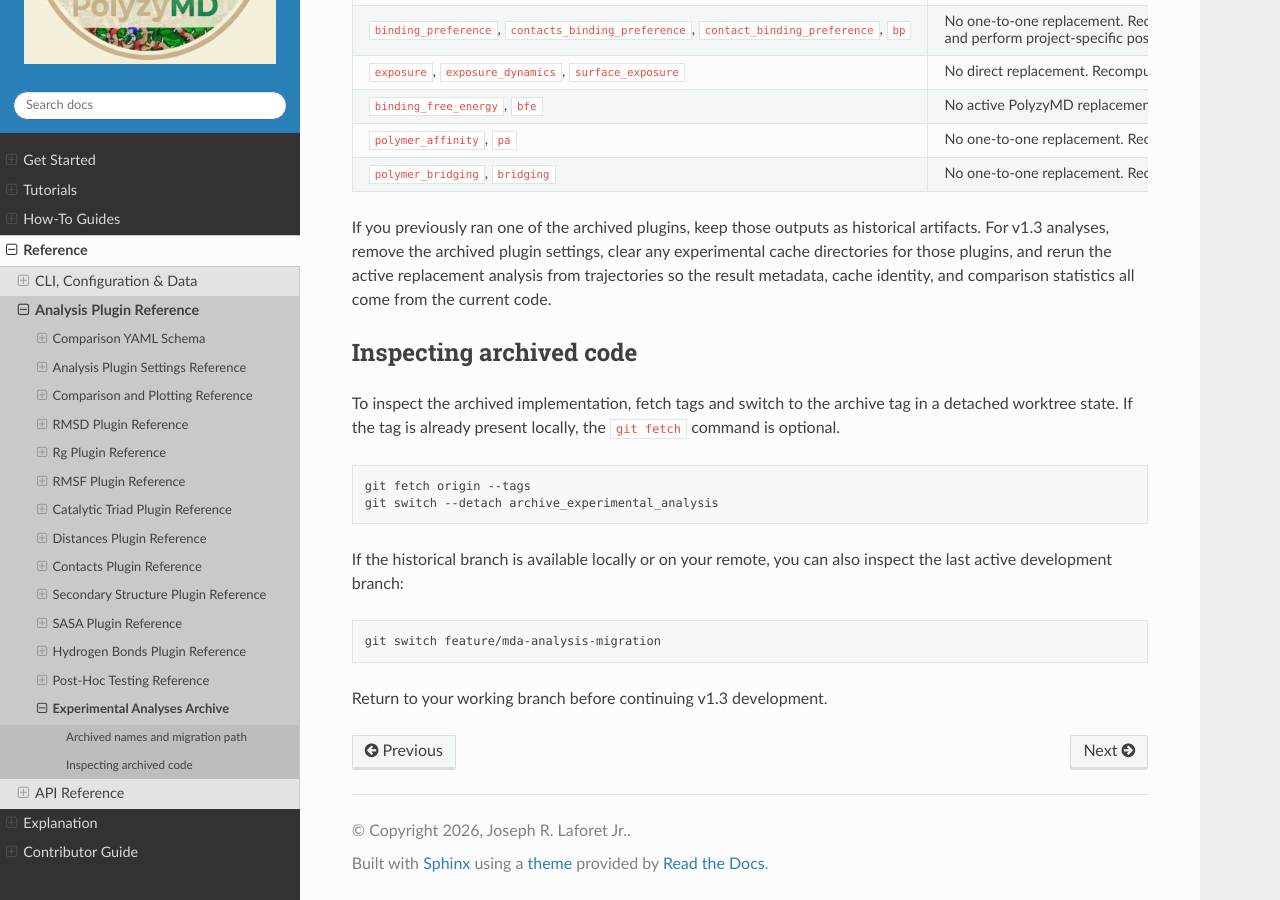
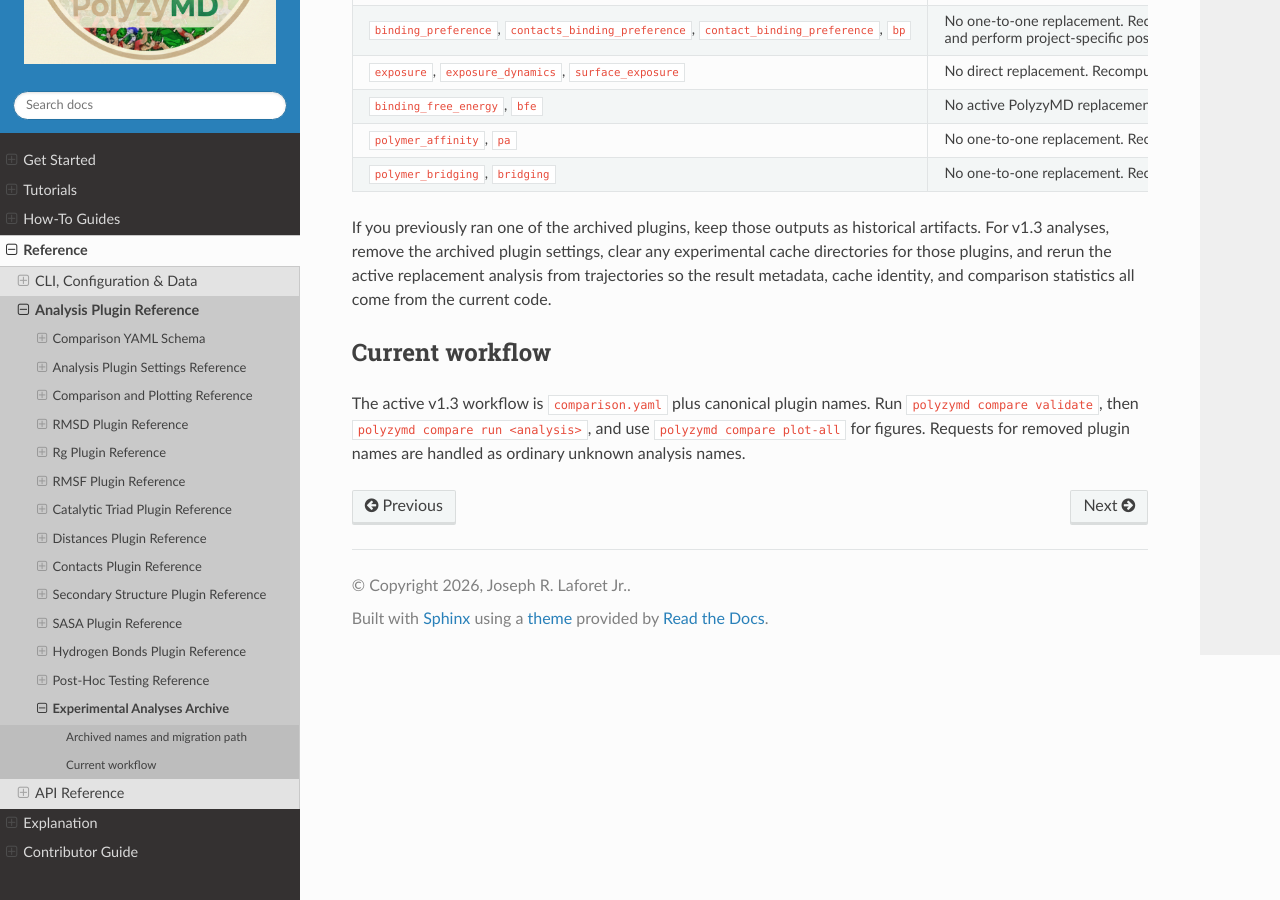
Before and after one commit to joelaforet/polyzymd, a Sphinx documentation site: the page built from docs/source/reference/experimental_analyses_archive.md, in a window 1280 px wide and 900 px high, scrolled down 725 px. Built offline with Sphinx 7.4.7 and the Read the Docs theme 3.1.0, drawn with Linux system fonts in a browser that asks for light colours.

Commit message:
docs(analysis): refresh comparison workflow guidance

````diff
--- a/docs/source/reference/experimental_analyses_archive.md
+++ b/docs/source/reference/experimental_analyses_archive.md
@@ -41,22 +41,9 @@ clear any experimental cache directories for those plugins, and rerun the active
 replacement analysis from trajectories so the result metadata, cache identity,
 and comparison statistics all come from the current code.
 
-## Inspecting archived code
+## Current workflow
 
-To inspect the archived implementation, fetch tags and switch to the archive
-tag in a detached worktree state. If the tag is already present locally, the
-`git fetch` command is optional.
-
-```bash
-git fetch origin --tags
-git switch --detach archive_experimental_analysis
-```
-
-If the historical branch is available locally or on your remote, you can also
-inspect the last active development branch:
-
-```bash
-git switch feature/mda-analysis-migration
-```
-
-Return to your working branch before continuing v1.3 development.
+The active v1.3 workflow is `comparison.yaml` plus canonical plugin names. Run
+`polyzymd compare validate`, then `polyzymd compare run <analysis>`, and use
+`polyzymd compare plot-all` for figures. Requests for removed plugin names are
+handled as ordinary unknown analysis names.
````
Also changed, not shown: docs/source/explanation/analysis_rmsf_best_practices.md (+3 -3 lines), docs/source/reference/comparison_yaml.md (+3 -4 lines), 3 other files.
